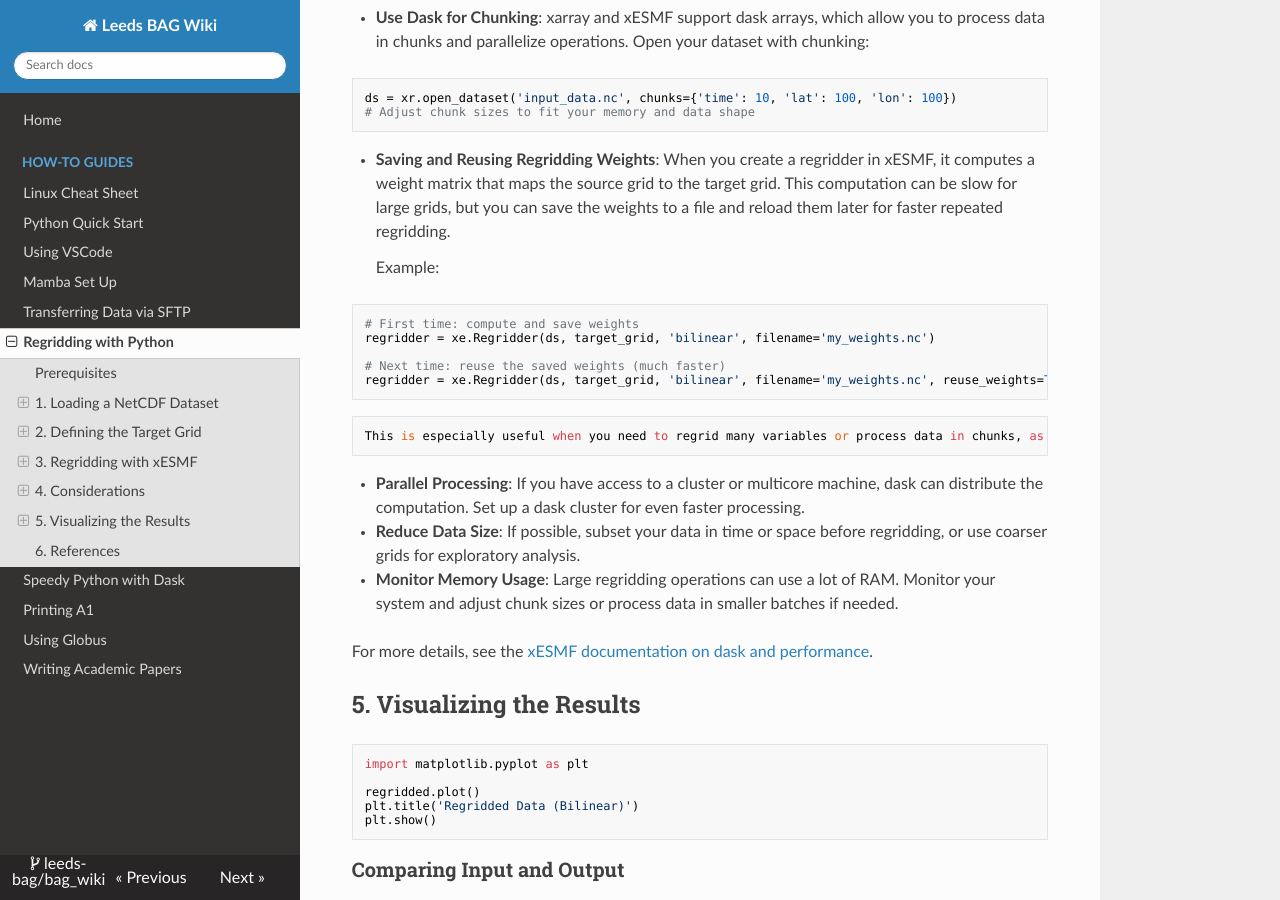
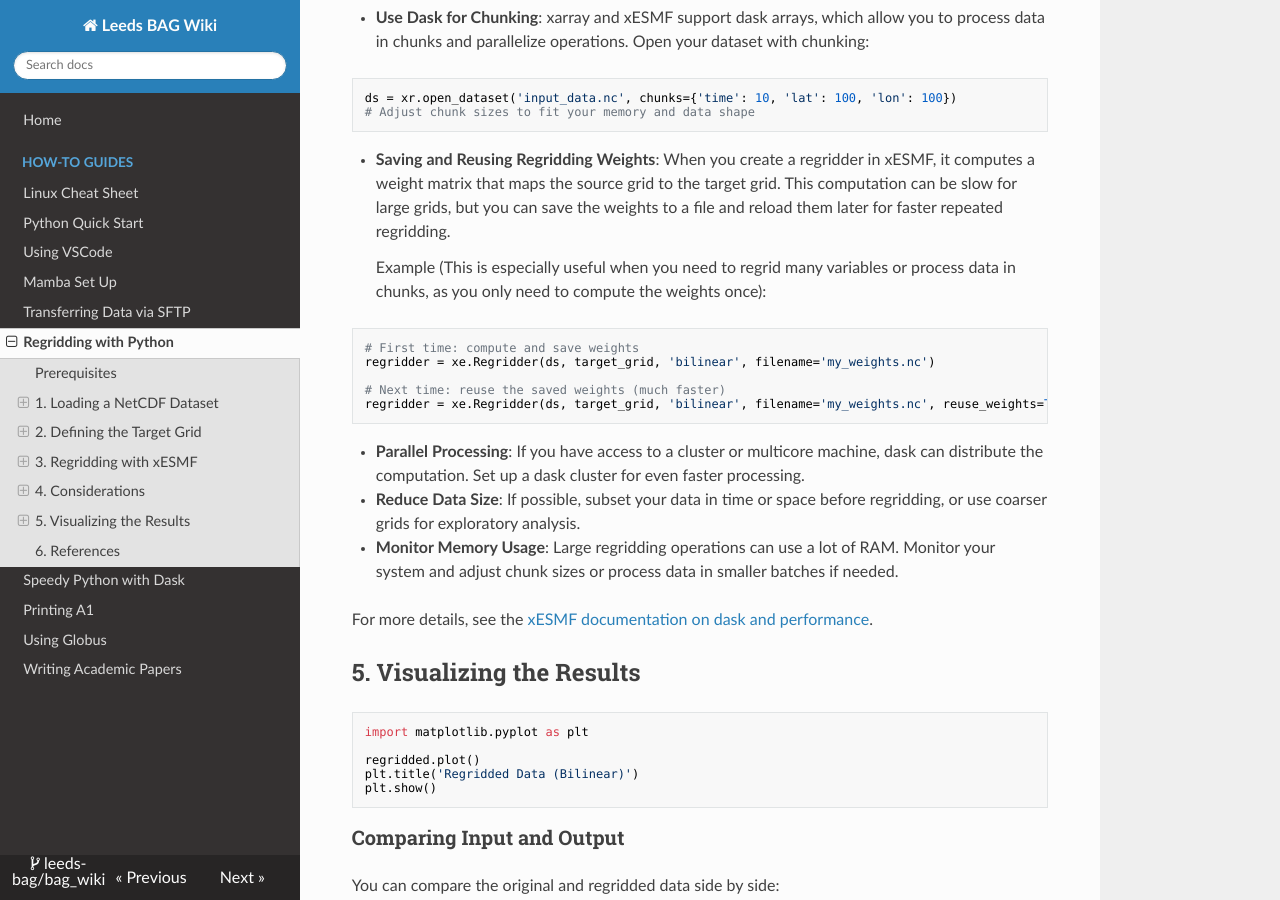
Before and after one commit to leeds-bag/bag_wiki, an MkDocs documentation site: the page built from docs/how_to_regrid_xesmf_tutorial.md, in a window 1280 px wide and 900 px high, scrolled down 3647 px. Built offline with MkDocs 1.6.1, drawn with Linux system fonts in a browser that asks for light colours; nearby versions of some CDN libraries; some of the changed lines change nothing that is shown.

Commit message:
Update how_to_regrid_xesmf_tutorial.md

````diff
--- a/docs/how_to_regrid_xesmf_tutorial.md
+++ b/docs/how_to_regrid_xesmf_tutorial.md
@@ -157,7 +157,7 @@
 
 - **Saving and Reusing Regridding Weights**: When you create a regridder in xESMF, it computes a weight matrix that maps the source grid to the target grid. This computation can be slow for large grids, but you can save the weights to a file and reload them later for faster repeated regridding.
 
-    Example:
+    Example (This is especially useful when you need to regrid many variables or process data in chunks, as you only need to compute the weights once):
 
 ```python
 # First time: compute and save weights
@@ -166,8 +166,6 @@
 # Next time: reuse the saved weights (much faster)
 regridder = xe.Regridder(ds, target_grid, 'bilinear', filename='my_weights.nc', reuse_weights=True)
 ```
-
-    This is especially useful when you need to regrid many variables or process data in chunks, as you only need to compute the weights once.
 
 - **Parallel Processing**: If you have access to a cluster or multicore machine, dask can distribute the computation. Set up a dask cluster for even faster processing.
 
````
